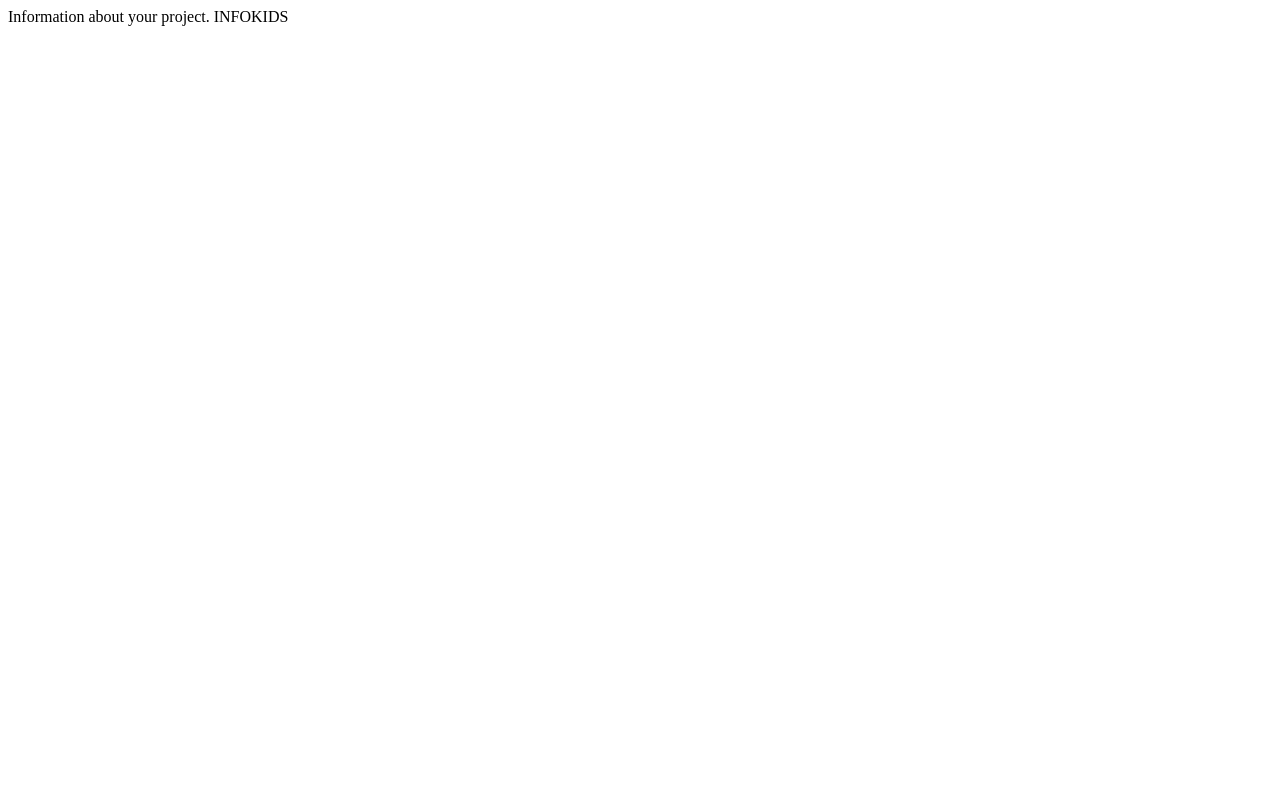
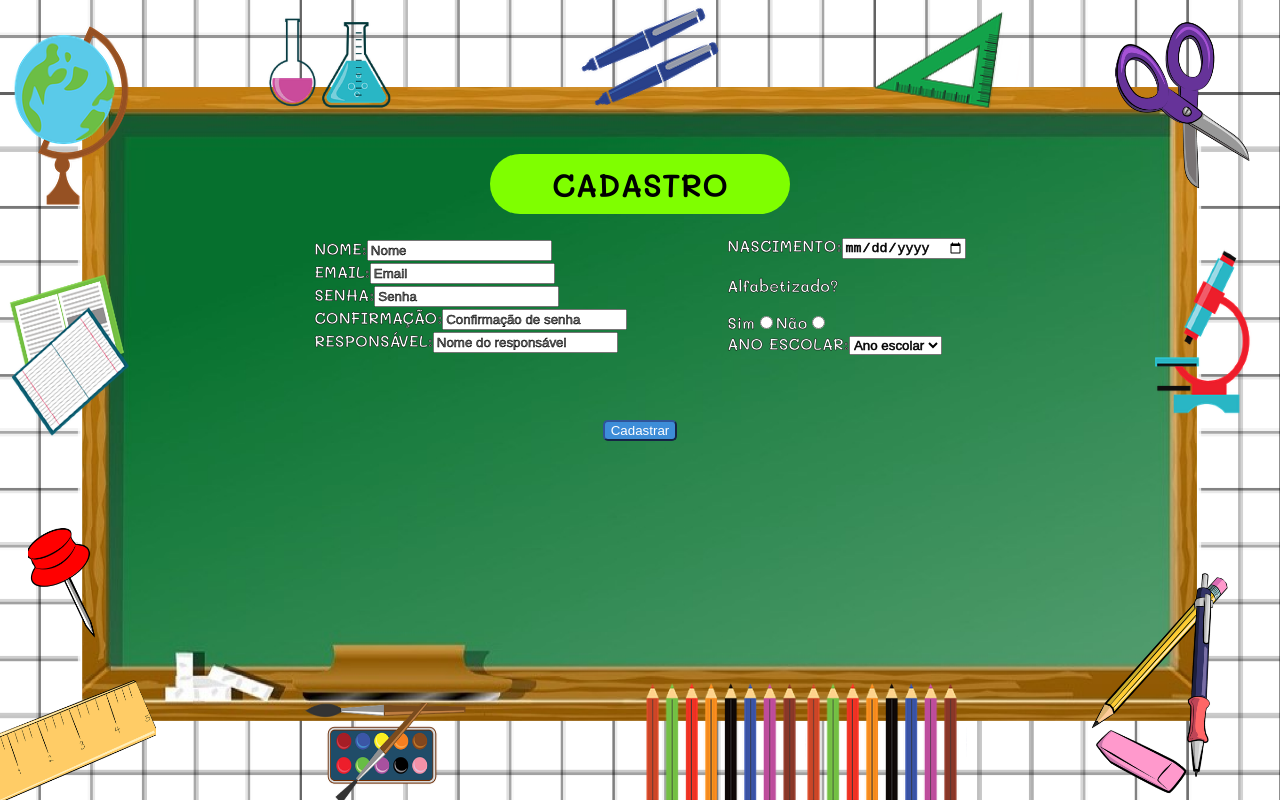
Before and after one commit to ryanoliveir/infokids, a website: page public/pages/registration_page/register.html in a window 1280 px wide. Drawn offline with Linux system fonts and the light colour scheme.

Commit message:
Adição da página de cadastro

```diff
--- /dev/null
+++ b/public/assets/css/register_style.css
@@ -0,0 +1,91 @@
+@import url('https://fonts.googleapis.com/css2?family=Mali:wght@600&display=swap');/*importa a fonte Mali do google*/
+
+body{
+    background-image: url('/public/assets/css/images/image2.png'); /*o fundo*/
+    background-attachment: fixed;
+    background-size: 100% 100.70%; /*ajusta o fundo*/
+    background-repeat: no-repeat; /*não deixa ele estampado*/
+    position: fixed; /*deixa fixo*/
+    margin: 0px;
+    font-family: 'Mali', cursive;
+    height: 100%; /*altura 100*/
+    width: 100%; /*largura 100*/
+}
+
+@media screen and (min-width: 700px){ /*ajusta pra responsivo quando menor que 700px de largura*/
+.container{ /*propriedade para o elemento pai container*/
+    display: flex;
+    justify-content: center; /*todos os itens no centro*/
+    align-items: center; /* o conteúdo dos itens no centro também*/
+    flex-direction: row; /*dispõe a caixa para o formato linha, já que queremos os elementos um ao lado do outro*/
+    }
+}
+
+.col1{ /*elementos do canto esquerdo*/
+    display: flex; /*flexiona os elementos*/
+    flex-direction: column; /*dispõe os inputs do grupo col1 para que fiquem um de baixo do outro*/
+    position: relative; /*posicionamento relativo, para mover os itens*/
+    margin-right: 100px; /*margem à direita de 100px para espaçar da col2*/
+    color:white;
+    -webkit-text-stroke-width: 0.5px; /* largura da borda */
+    -webkit-text-stroke-color: #000; /* cor da borda */
+    width: auto;
+    height: auto;
+}
+
+.col2{ /*elementos do canto direito*/
+    flex-direction: column;
+    position: relative;
+    color:white;
+    -webkit-text-stroke-width: 0.5px; /* largura da borda */
+    -webkit-text-stroke-color: #000; /* cor da borda */
+
+}
+
+.container2{ /*container do botao: o botão é um elemento em linha, com esse container, ele fica disposto em bloco*/
+    display: flex; /*torna a caixa do botão flexível*/
+    align-items: center;
+    flex-direction: column; /*em coluna, por temos apenas ele entre as duas colunas que criamos*/
+    position: relative;
+    margin-top: 50px; /*uma margem para espaçar das colunas*/
+}
+
+form{ /*form em linha para ficar uma coluna do lado da outra*/
+    display: flex;
+    flex-direction: row; /*em coluna, por temos apenas ele entre as duas colunas que criamos*/
+    position: relative;
+    align-items: center;/*todo mundo centralizado*/
+    justify-content: center;
+}
+
+h1{
+    margin-top: 12%; /*espaço entre o título CADASTRO e o topo*/
+    display: flex;
+    flex-direction: column;
+    align-items: center;
+    justify-content: center;
+    background-color: chartreuse;
+    font: black;
+    position: relative;
+    border-radius: 45px;
+    height: 60px;
+    width: 300px;
+}
+
+.botao{
+    margin-top: 15px;
+    outline: none;
+    background: rgb(61, 141, 216);
+    border-color: rgb(47, 84, 153);
+    border-radius: 5px;
+    color: white ;
+}
+
+.botao{
+    margin-top: 15px;
+    outline: none;
+    background: rgb(61, 141, 216);
+    border-color: rgb(47, 84, 153);
+    border-radius: 5px;
+    color: white ;
+}
--- /dev/null
+++ b/public/assets/js/register_scripts.js
@@ -0,0 +1,211 @@
+var corpo = document.querySelector('body') //seleciona uma tag que já existe no meu html e guarda em uma variável
+var entrada = document.createElement('form') //crio uma tag form
+corpo.append(entrada) //com o append, nós inserimos a tag form, guardada na tag ENTRADA, dentro do nosso body, para aparecer no corpo do HTMl
+
+var i = 0 //declara a variável GLOBAL i como zero
+var arrayInput = [] //inicializa um array vazio
+var container = document.createElement('div') //cria um div
+container.append(entrada) //coloca o form dentro desse div
+container.setAttribute('class','container-sm') //batiza o div de container-sm
+corpo.append(container) //body recebe esse div dentro dele
+
+var div1 = document.createElement('div') //cria outro div
+div1.setAttribute('class','col1') //chama o div de col1
+corpo.append(div1) //body recebe o col1
+container.append(div1) //container recebe o col1 dentro dele, ficando assim: body>container-sm>
+entrada.append(div1)//form recebe o col1 dentro dele, ficando assim: body>container-sm>form>col1
+
+var div2 = document.createElement('div') //cria outro div
+div2.setAttribute('class','col2')//batiza o outro div de col2, ele e o col1 vão ter o mesmo valor hierárquico, abaixo do body, do container-sm e do form.
+corpo.append(div2) //coloca o div dentro do body
+container.append(div2) //coloca o div dentro do container-sm
+entrada.append(div2)//coloca o div dentro do form
+
+while(i < 6){ //laço de repetição enquanto i for menor que 7
+    var campo = document.createElement('input') //declara uma variável qualquer para receber a criação da tag input
+    arrayInput.push(campo) //insere no meu array (antes vazio), a variável que carrega a tag input que criamos
+    entrada.append(arrayInput[i]) //insere dentro da tag FORM (que é a variável entrada), o elemento (input) na posição [i], que pertence ao nosso array
+    var quebra = document.createElement('br')//criando uma tag/elemento BR, para quebrar a linha dos inputs e um não ficar na mesma linha que o outro
+    campo.after(quebra) //inserindo a quebra de linha que criamos APÓS (after) a tag dos nossos inputs
+    if(arrayInput[i] == arrayInput[0]){//condição: se o meu elemento input na posição [i] do meu array, corresponder ao elemento input na posição [0] do array, ele executará os seguinte escopo:
+        campo.setAttribute('type','text') //muda o atributo do input da posição 0 do meu array, para tipo texto
+        campo.setAttribute('placeholder','Nome')//coloca um 'escrito' dentro do input
+        campo.setAttribute('id','entrada0')//atribui um id='entrada0'
+        var caixas = document.createElement('div')//cria um div
+        div1.append(caixas)//col1 recebe esse div dentro dele
+        caixas.setAttribute('class','holder'+i)//batiza esse div de holderVALOR_DE_I (no caso aqui é holder0)
+        caixas.append('NOME:')//coloca um escritinho 'nome' dentro desse div
+        caixas.append(campo)//coloca o input NOME dentro dele,fica uma caixinha que engloba: 'NOME' e o input
+    }
+    if(arrayInput[i] == arrayInput[1]){
+        campo.setAttribute('type','email') //muda o atributo do input da posição 0 do meu array, para tipo email
+        campo.setAttribute('placeholder','Email') //coloca um 'escrito' dentro do input
+        campo.setAttribute('id','entrada1')//atribui um id='entrada1'
+        var caixas = document.createElement('div')//mesma coisa aqui, a gente vai criando divs
+        div1.append(caixas)
+        caixas.setAttribute('class','holder'+i)
+        caixas.append('EMAIL:')//coloca um escritinho 'email' dentro desse div
+        caixas.append(campo)//conjuntinho: 'EMAIL' e um input
+    }
+    if(arrayInput[i] == arrayInput[2]){
+      campo.setAttribute('type','password') //muda o atributo do input da posição 0 do meu array, para tipo senha
+      campo.setAttribute('placeholder','Senha') //coloca um 'escrito' dentro do input
+      campo.setAttribute('id','entrada2')//atribui um id='entrada2'
+      var caixas = document.createElement('div')
+        div1.append(caixas)
+        caixas.setAttribute('class','holder'+i)
+        caixas.append('SENHA:')
+        caixas.append(campo)
+    }
+    if(arrayInput[i] == arrayInput[3]){
+      campo.setAttribute('type','password') //muda o atributo do input da posição 0 do meu array, para tipo senha
+      campo.setAttribute('placeholder','Confirmação de senha') //coloca um 'escrito' dentro do input
+      campo.setAttribute('id','entrada3')//atribui um id='entrada3'
+      var caixas = document.createElement('div')
+          div1.append(caixas)
+          caixas.setAttribute('class','holder'+i)
+          caixas.append('CONFIRMAÇÃO:')
+          caixas.append(campo)
+      }
+    if(arrayInput[i] == arrayInput[4]){
+      campo.setAttribute('type','text') //muda o atributo do input da posição 0 do meu array, para tipo text
+      campo.setAttribute('placeholder','Nome do responsável') //coloca um 'escrito' dentro do input
+      campo.setAttribute('id','entrada4')//atribui um id='entrada4'
+      var caixas = document.createElement('div')
+        div1.append(caixas)
+        caixas.setAttribute('class','holder'+i)
+        caixas.append('RESPONSÁVEL:')
+        caixas.append(campo)
+      }
+    if(arrayInput[i] == arrayInput[5]){
+        campo.setAttribute('type','date') //muda o atributo do input da posição 0 do meu array, para tipo data
+        campo.setAttribute('id','entrada5')//atribui um id='entrada5'
+        var caixas = document.createElement('div')
+        div2.append(caixas) //ATENÇÃO: esse é o div DOIS, nós criamos ele lá em cima pra ficar assim no html: body>container-sm>form>(col1 e col2)
+        caixas.setAttribute('class','holder'+i)
+        caixas.append('NASCIMENTO:')
+        caixas.append(campo)
+      }
+
+    i++//i=i+1, para o laço não se repetir infinitamente
+}
+
+var parag = document.createElement('p')
+parag.innerHTML = 'Alfabetizado?'
+entrada.append(parag)
+
+var radio1 = document.createElement('input')
+radio1.setAttribute('type','radio')
+radio1.setAttribute('value','Sim')
+radio1.setAttribute('id','entrada6')
+radio1.setAttribute('name','alfabetizado')
+entrada.append(radio1)
+
+var label1 = document.createElement('label')
+label1.innerHTML = 'Sim'
+label1.setAttribute('for','sim')
+entrada.append(label1)
+
+var radio2 = document.createElement('input')
+radio2.setAttribute('type','radio')
+radio2.setAttribute('value','Não')
+radio2.setAttribute('id','entrada6')
+radio2.setAttribute('name','alfabetizado')
+entrada.append(radio2)
+
+var label2 = document.createElement('label')
+label2.innerHTML = 'Não'
+label2.setAttribute('for','não')
+entrada.append(label2)
+
+var anoEscolar = document.createElement('select')
+entrada.append(anoEscolar)
+arrayInput.push(radio1)
+arrayInput.push(radio2)
+
+var x= 1;
+var opcaoEscolar = document.createElement('option')
+opcaoEscolar.innerHTML = 'Ano escolar'
+anoEscolar.append(opcaoEscolar)
+anoEscolar.setAttribute('id','entrada7')
+anoEscolar.after(quebra)
+anoEscolar.before(quebra)
+arrayInput.push(anoEscolar)
+
+while(x<=5){
+var opcao = document.createElement('option')
+opcao.innerHTML = x+'º ano'
+anoEscolar.append(opcao)
+x++
+}
+var caixas = document.createElement('div') //fora do laço, criamos um div para colocar o ano escolar (uma caixinha conjuntinho tbm)
+
+caixas.setAttribute('class','holder6')//como aqui tá fora do laço e eu sei que a contagem parou em holder5, coloquei na mão um holder6 já
+caixas.append('ANO ESCOLAR:') //coloco o escritinho 'ano escolar' nesse conjuntinho
+div2.append(parag)//aqui é do alfabetizado... o escrito dele vai pra col2 também...
+div2.append(label1)//labels do alfabetizado na col2
+div2.append(radio1)//bolinha de seleção também...
+div2.append(label2)
+div2.append(radio2)
+div2.append(quebra)//quebra de linha pra não grudar, criei ela lá em cima pra acabar usando aqui
+div2.append(caixas)//coloca nosso escrito 'ANO ESCOLAR' na col2
+caixas.append(anoEscolar)//logo em seguida, coloca o escrito no conjuntinho que fizemos, ficando o caixas: 'ANO ESCOLAR'+seletor(input)
+
+var container2 = document.createElement('div') //container que fiz para o botão
+corpo.append(container2)//body recebe o container2
+container2.setAttribute('class','container2')//batizamos ele de container2
+
+var botao = document.createElement('button')//cria uma tag de botão/elemento botão
+botao.innerText = 'Cadastrar'//insere no botao um texto dentro, com o método innerText (dentro do texto)
+botao.setAttribute('type','button')//muda o atributo do botão, alterando o padrão dele de submissão, para tipo botão
+botao.setAttribute('class','botao')//muda o atributo do botão, alterando o padrão dele de submissão, para tipo botão
+corpo.append(botao)//coloca o botão dentro da tag FORM (entrada)
+container2.append(botao)//coloca o botão dentro do container2
+
+var w = 0;
+botao.addEventListener('click', Cadastrar)//adiciona um evento do tipo 'click' no botão, juntamente com o que esse clique vai fazer (função CADASTRAR)
+var pattern = "[A-Za-záàâãéèêíïóôõöúçñÁÀÂÃÉÈÍÏÓÔÕÖÚÇÑ]+$" //guarda um padrão de caracteres em uma variável
+var pattern2 = "/^([a-zA-Z][^<>\"!@[\]#$%¨&*()~^:;ç,\-´`=+{}º\|/\\?]{1,})@((\[[0-9]{1,3}\.[0-9]{1,3}\.[0-9]{1,3}\.[0-9]{1,3}\])|(([a-zA-Z\-0-9]+\.)+[a-zA-Z]{2,}))$/"
+
+function Cadastrar(){ //criação da função Cadastrar
+  let i = 0 //variável LOCAL i, diferente da nossa variável global, também i. Só funciona dentro desse escopo {} de função.
+  let w = 0;
+  var arrayValores = [] //array de valores do tipo global e vazio
+
+  while(i < 7){ //laço de repetição WHILE (enquanto i for menor que 7)
+      var valor = document.querySelector('#entrada'+i).value //seleção dos meus inputs através do ID deles, concatenando com o valor de i (entrada1, entrada2...)
+      arrayValores.push(valor)//array de valores recebe o valor digitado (e selecionado antes) digitado nos nossos inputs
+      if(arrayValores[i] ==  arrayValores[6]){
+        arrayValores[6] = document.querySelector('input[name="alfabetizado"]:checked').value;
+      }
+      console.log(arrayValores[i]) //opcional, só para testarmos se ele está pegando o valor de cada input mesmo.
+      i++//i=i+1
+  }//fim do laço while
+  if(arrayValores[0].match(pattern) && arrayValores[0][0].match(pattern) && arrayValores[0] != ''){//verifica se dentro do meu array de valores, na posição [0] (nome digitado), está de acordo com o padrão de caracteres que guardamos na pattern
+    //e verifica também, se a letra inicial do nosso nome (posição [0] da posição [0]), está de acordo com o padrão.
+    console.log('Isso é de fato um nome válido')//imprime só para testarmos, se essa verificação foi feita.
+  }//fim do IF match
+  if(arrayValores[2] === arrayValores[3] && arrayValores[2] != '' && arrayValores[3] != ''){
+    console.log('as senhas se confirmam')
+  }
+  if(arrayValores[4].match(pattern) && arrayValores[4][0].match(pattern) && arrayValores[4] != ''){
+    console.log('Nome do responsável é válido')
+  }
+  if(arrayValores[7] != 'Ano escolar'){
+    console.log('Ano válido')
+  }
+
+  if(arrayValores[1] == '' || arrayValores[1][0] == ''){
+  }
+  else{
+        while(w <= arrayValores[1].length){
+            console.log(arrayValores[1][w])
+            if(arrayValores[1][w] === '@' && arrayValores[1][0] != '@' && arrayValores[1][w] != ''){
+                console.log('é um email')
+            }
+            w++
+    }
+  }
+}//fim da função Cadastrar
+//colocarmos um limite de caracteres para o cadastro de senha, pois não pode ser muito grande;
+//adicionarmos ALERTS (janelas de aviso) para caso os dados estejam inválidos ou válidos, informando o usuário.
--- a/public/pages/registration_page/register.html
+++ b/public/pages/registration_page/register.html
@@ -4,11 +4,14 @@
     <meta charset="UTF-8">
     <meta http-equiv="X-UA-Compatible" content="IE=edge">
     <meta name="viewport" content="width=device-width, initial-scale=1.0">
-    <title>Document</title>
+    <title>Cadastro</title>
 </head>
 <body>
-    <div>
-        Information about your project. INFOKIDS
-    </div>
+    <div class='container'>
+    <h1>CADASTRO</h1>
+</div>
 </body>
+<script src="/public/assets/js/register_scripts.js"></script>
+<link rel="stylesheet" type="text/css" href="/public/assets/css/register_style.css" media="screen" />
+
 </html>
```
